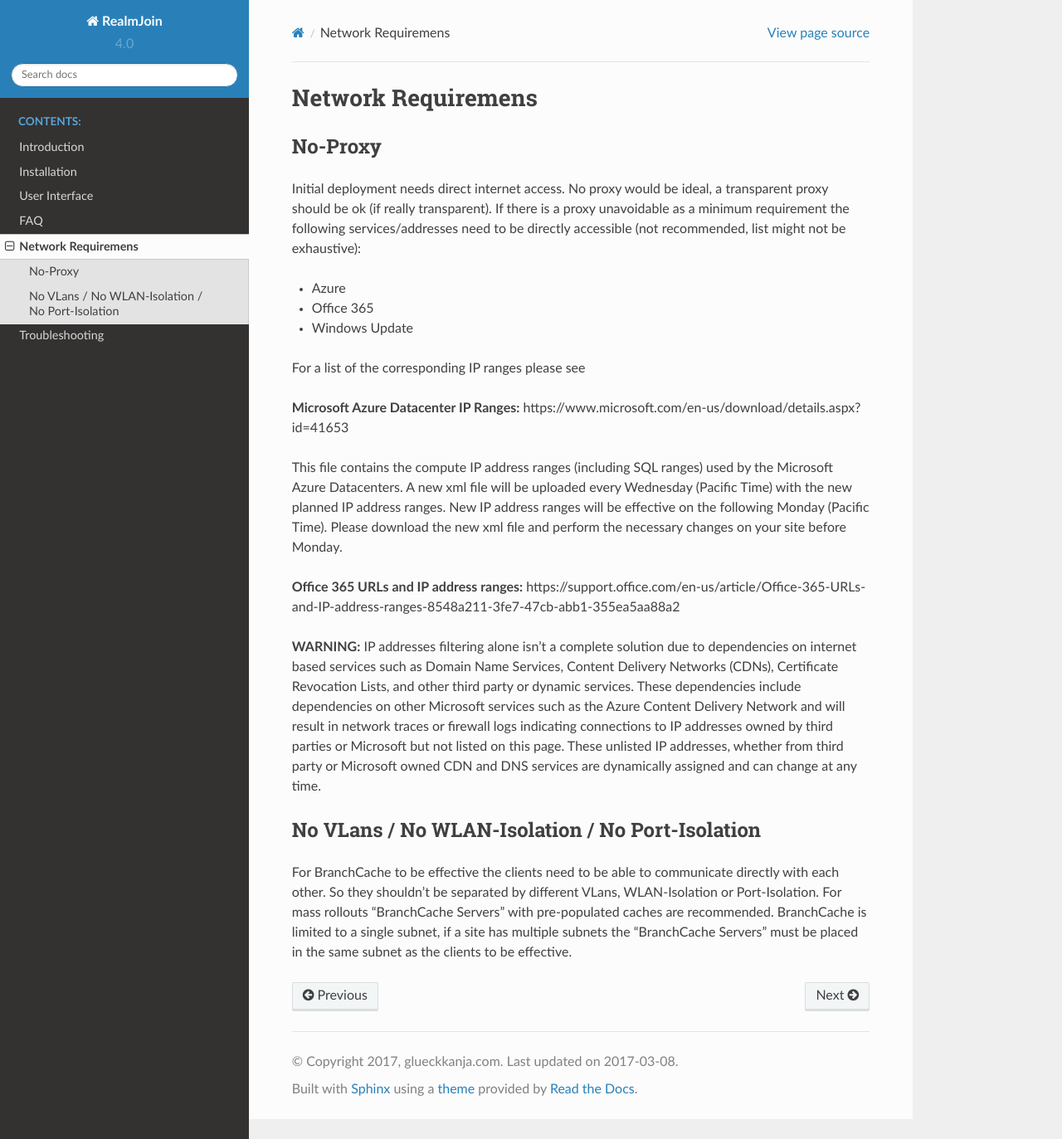
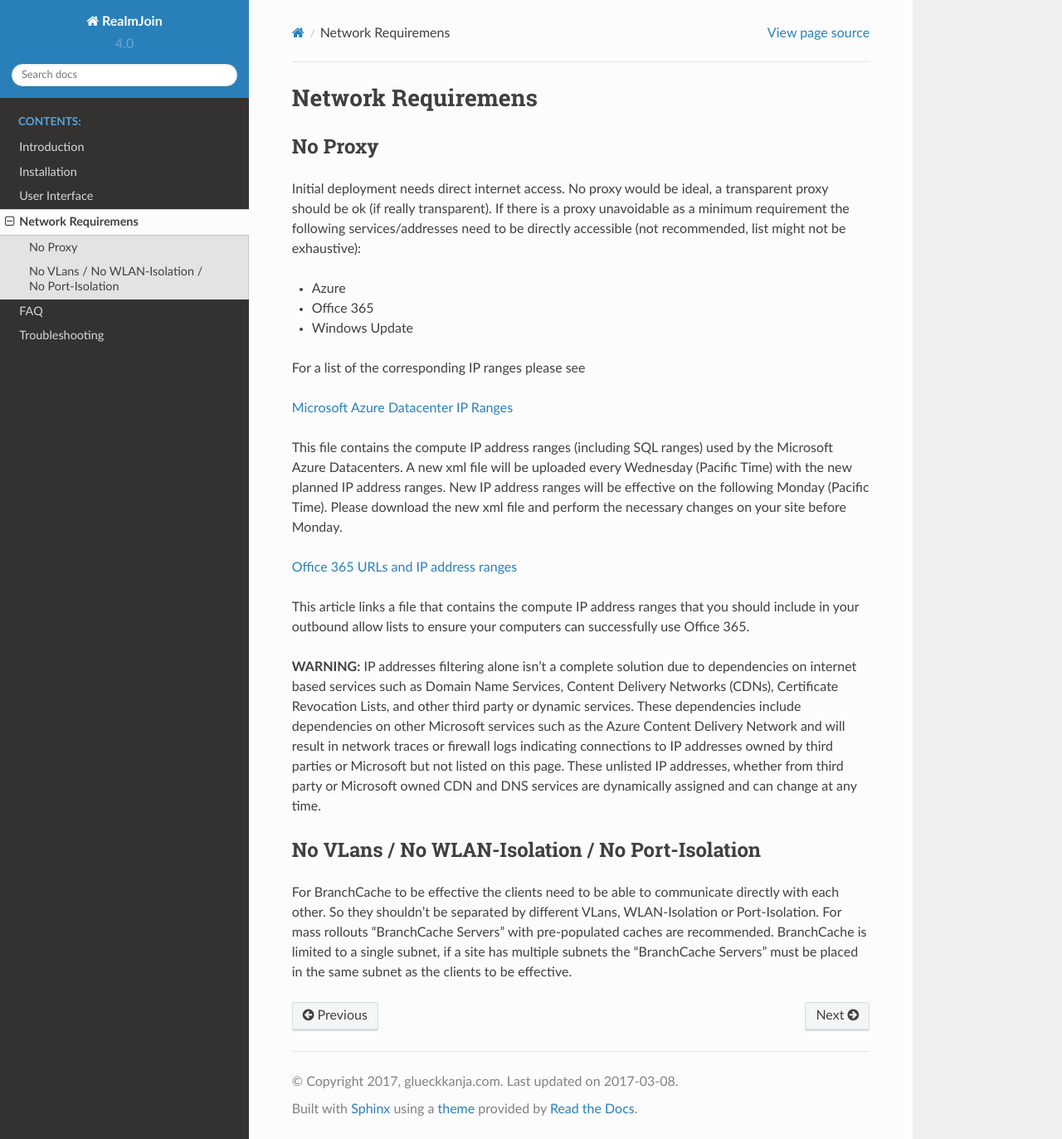
Before and after one commit to bb-froggy/realmjoin-docs, a Sphinx documentation site: the page built from docs/network.md, in a window 1280 px wide and 1373 px high. Shown: the whole window at 83% size. Built offline with Sphinx 7.4.7 and the Read the Docs theme 2.0.0, drawn with Linux system fonts in a browser that asks for light colours.

Commit message:
more network requiremens

```diff
--- a/docs/index.rst
+++ b/docs/index.rst
@@ -21,8 +21,9 @@ Deployment Guide
    installation
    userinterface
 
+   network
+
    faq
-   network
    troubleshooting
 
 
--- a/docs/network.md
+++ b/docs/network.md
@@ -1,6 +1,6 @@
 # Network Requiremens
 
-## No-Proxy
+## No Proxy
 
 Initial deployment needs direct internet access. No proxy would be ideal, a transparent proxy should be ok (if really transparent). If there is a proxy unavoidable as a minimum requirement the following services/addresses need to be directly accessible (not recommended, list might not be exhaustive):
 
@@ -10,11 +10,13 @@ Initial deployment needs direct internet access. No proxy would be ideal, a tran
 
 For a list of the corresponding IP ranges please see
 
-**Microsoft Azure Datacenter IP Ranges:** https://www.microsoft.com/en-us/download/details.aspx?id=41653
+[Microsoft Azure Datacenter IP Ranges](https://www.microsoft.com/en-us/download/details.aspx?id=41653)
 
 This file contains the compute IP address ranges (including SQL ranges) used by the Microsoft Azure Datacenters. A new xml file will be uploaded every Wednesday (Pacific Time) with the new planned IP address ranges. New IP address ranges will be effective on the following Monday (Pacific Time). Please download the new xml file and perform the necessary changes on your site before Monday.
 
-**Office 365 URLs and IP address ranges:** https://support.office.com/en-us/article/Office-365-URLs-and-IP-address-ranges-8548a211-3fe7-47cb-abb1-355ea5aa88a2
+[Office 365 URLs and IP address ranges](https://support.office.com/en-us/article/Office-365-URLs-and-IP-address-ranges-8548a211-3fe7-47cb-abb1-355ea5aa88a2)
+
+This article links a file that contains the compute IP address ranges that you should include in your outbound allow lists to ensure your computers can successfully use Office 365.
 
 **WARNING:** IP addresses filtering alone isn’t a complete solution due to dependencies on internet based services such as Domain Name Services, Content Delivery Networks (CDNs), Certificate Revocation Lists, and other third party or dynamic services. These dependencies include dependencies on other Microsoft services such as the Azure Content Delivery Network and will result in network traces or firewall logs indicating connections to IP addresses owned by third parties or Microsoft but not listed on this page. These unlisted IP addresses, whether from third party or Microsoft owned CDN and DNS services are dynamically assigned and can change at any time.
 
```
